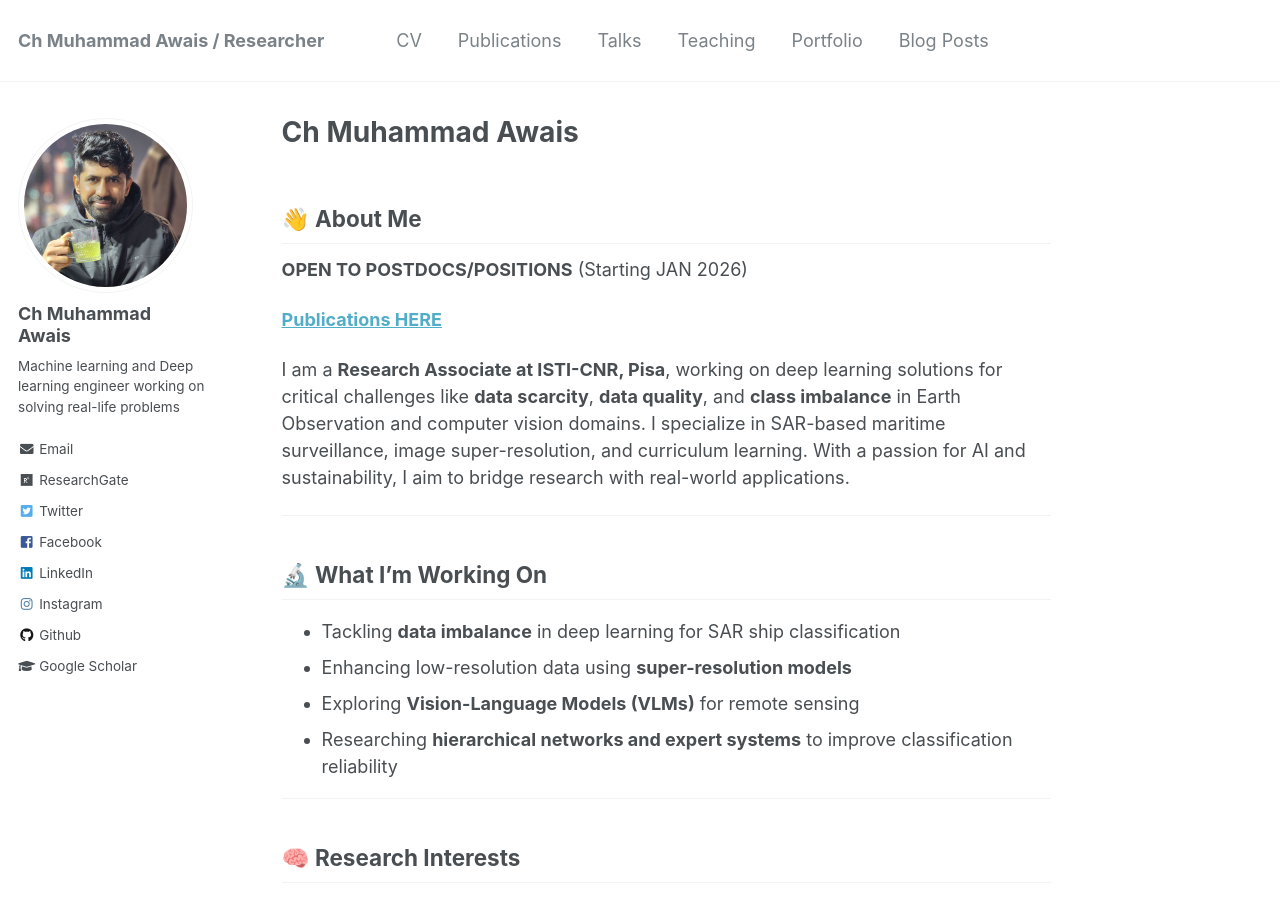
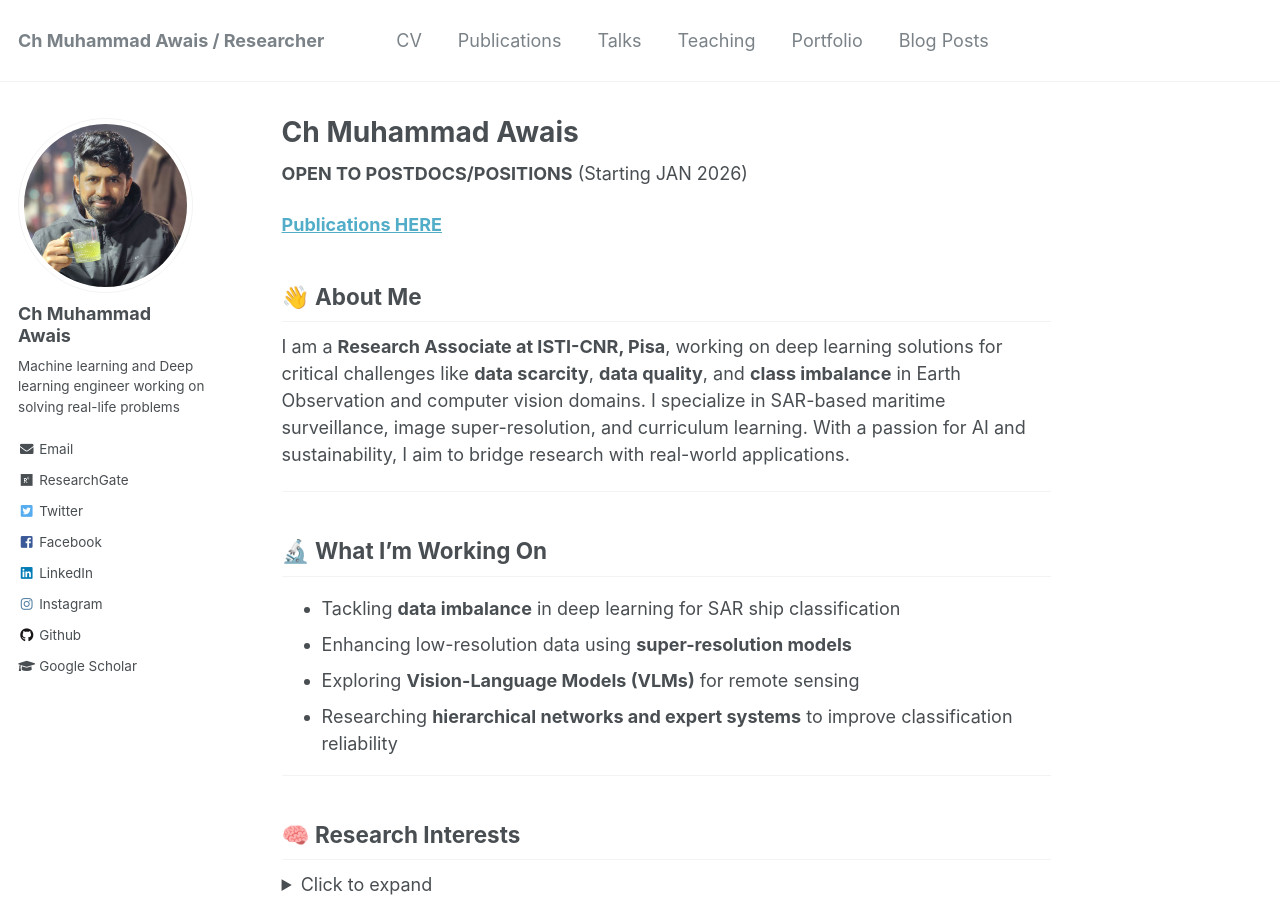
Before and after one commit to cm-awais/cm-awais.github.io, a Jekyll site: the page built from _pages/about.md, in a window 1280 px wide and 900 px high. Built offline with Jekyll 4.4.1, drawn with Linux system fonts in a browser that asks for light colours.

Commit message:
updatess

```diff
--- a/_pages/about.md
+++ b/_pages/about.md
@@ -7,11 +7,12 @@
   - /about/
   - /about.html
 ---
-## 👋 About Me
 
 **OPEN TO POSTDOCS/POSITIONS** (Starting JAN 2026)
 
 **[Publications HERE](https://cm-awais.github.io/publications/)**
+
+## 👋 About Me
 
 I am a **Research Associate at ISTI-CNR, Pisa**, working on deep learning solutions for critical challenges like **data scarcity**, **data quality**, and **class imbalance** in Earth Observation and computer vision domains. I specialize in SAR-based maritime surveillance, image super-resolution, and curriculum learning. With a passion for AI and sustainability, I aim to bridge research with real-world applications.
 
```
